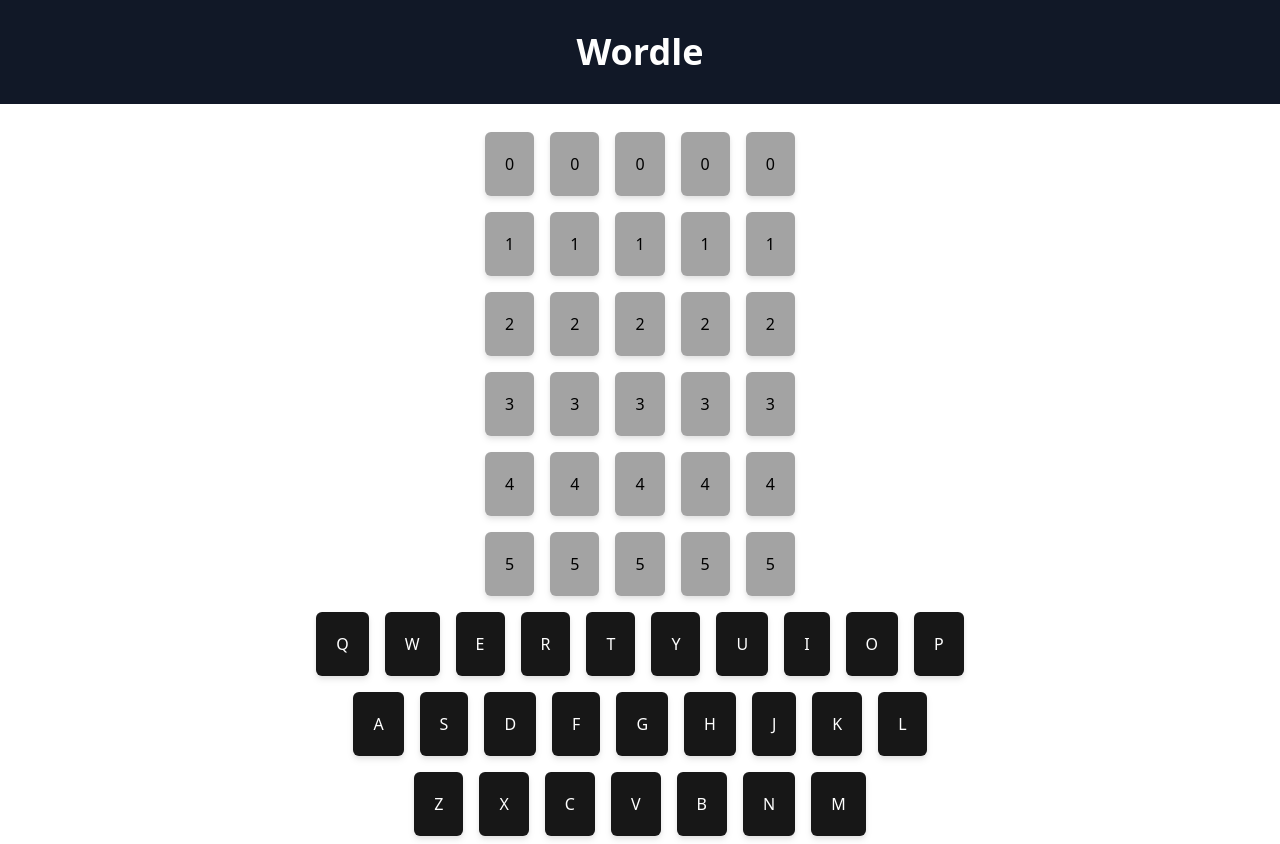
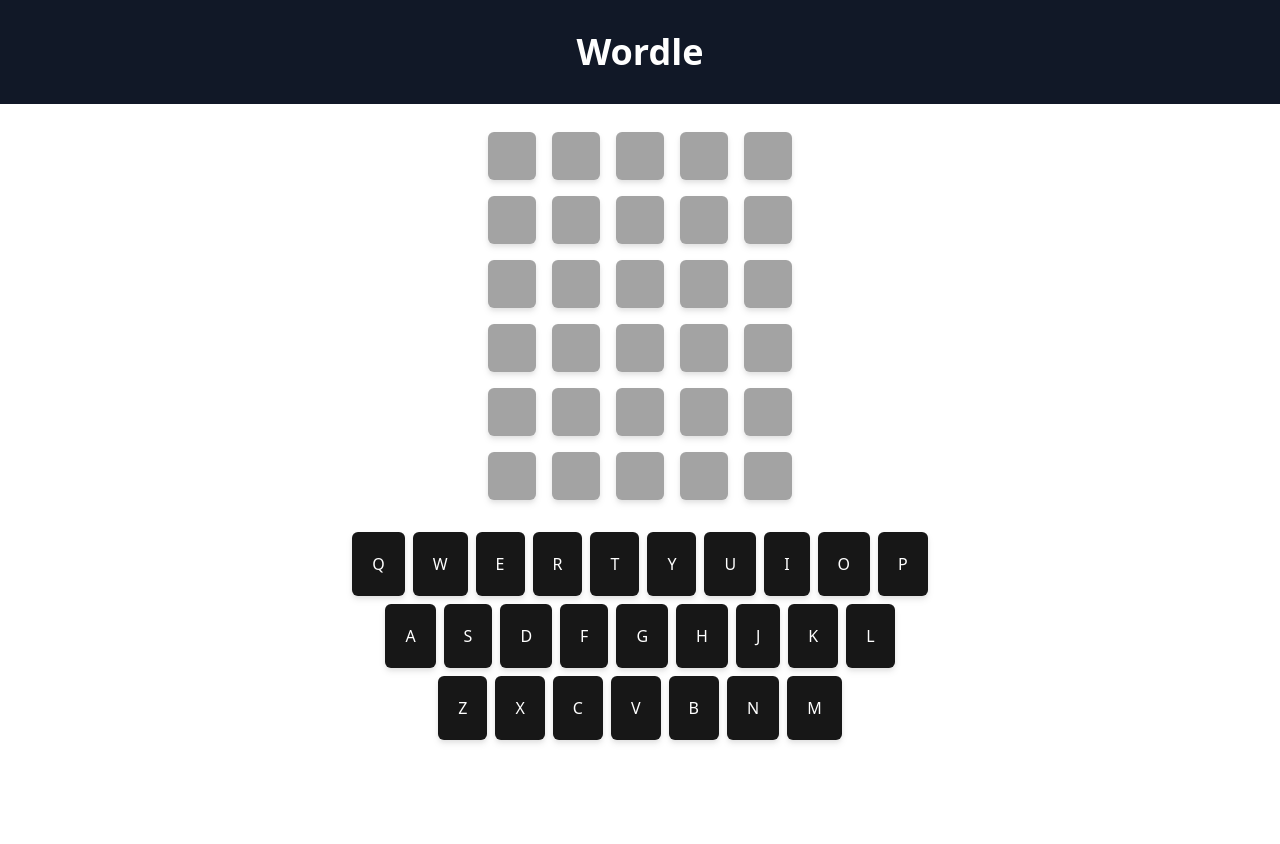
Before and after one commit to Reece-Carruthers/wordle, a React (Vite) app: page / in a window 1280 px wide. After the commit the page ends 800 px from the top, so only its background shows below. Built offline with nearby package versions, Linux system fonts and the light colour scheme.

Commit message:
Begin adding state and functionallity to the game, move state into controller component

```diff
--- a/src/components/Grid.jsx
+++ b/src/components/Grid.jsx
@@ -1,16 +1,18 @@
-import Row from "./Row.jsx";
+import PropTypes from "prop-types";
 
-export default function Grid({numberOfGuesses, sizeOfWord}) {
+export default function Grid({rows}) {
 
     return (
         <>
             <div className="flex flex-col">
-                {[...Array(numberOfGuesses).keys()].map((i) => {
-                    return (
-                        <Row rowNumber={i} sizeOfWord={sizeOfWord} key={i} />
-                    )
-                })}
+                {rows.map((row, index) => (
+                    <span key={index}>{row}</span>
+                ))}
             </div>
         </>
     )
 }
+
+Grid.propTypes = {
+    rows: PropTypes.arrayOf(PropTypes.element).isRequired,
+};
--- a/src/components/Keyboard.jsx
+++ b/src/components/Keyboard.jsx
@@ -1,4 +1,4 @@
-export default function Keyboard() {
+export default function Keyboard({setGuess}) {
 
     const keyboardLetters = [
         ["Q", "W", "E", "R", "T", "Y", "U", "I", "O", "P"],
@@ -15,8 +15,11 @@
                     {letterGroup.map((letter) => {
                         return (
                             <button key={letter}
-                                    className="p-5 m-1 sm:m-2 bg-neutral-900 rounded-md drop-shadow-md text-white"
+                                    className="p-3 m-1 sm:p-5 bg-neutral-900 rounded-md drop-shadow-md text-white text-xs sm:text-base"
                                     value={letter}
+                                    onClick={(e) => {
+                                        setGuess(e.target.value)
+                                    }}
                             >
                                 {letter}
                             </button>
--- a/src/components/Row.jsx
+++ b/src/components/Row.jsx
@@ -1,18 +1,22 @@
-export default function Row({ rowNumber , sizeOfWord}) {
+import PropTypes from "prop-types";
 
-    const buttonStyling = "p-5 m-1 sm:m-2 bg-neutral-400 rounded-md drop-shadow-md"
+export default function Row({rowBoxes}) {
 
     return (
         <>
-            <div id={"row-"+rowNumber} className="flex flex-row">
-                {[...Array(sizeOfWord).keys()].map((i) => {
+            <div className="flex flex-row">
+                {rowBoxes.map((rowBox, index) => {
                     return (
-                        <button className={buttonStyling} key={i}>
-                            {rowNumber}
-                        </button>
+                        <span key={index}>{rowBox}</span>
                     )
                 })}
             </div>
         </>
     )
 }
+
+Row.propTypes = {
+    rowBoxes: PropTypes.arrayOf(PropTypes.shape({
+        value: PropTypes.string
+    })).isRequired,
+};
--- /dev/null
+++ b/src/components/RowBox.jsx
@@ -0,0 +1,18 @@
+import PropTypes from "prop-types";
+
+export default function RowBox({value}) {
+
+    const boxStyling = "p-5 md:p-6 m-1 sm:m-2 bg-neutral-400 rounded-md drop-shadow-md"
+
+    return (
+        <>
+            <button className={boxStyling} value={value}>
+                {value}
+            </button>
+        </>
+    )
+}
+
+RowBox.propTypes = {
+    value: PropTypes.string.isRequired
+};
--- a/src/components/Wordle.jsx
+++ b/src/components/Wordle.jsx
@@ -1,14 +1,40 @@
 import Grid from "./Grid.jsx";
 import Keyboard from "./Keyboard.jsx";
+import {useState} from "react";
+import Row from "./Row.jsx";
+import RowBox from "./RowBox.jsx";
 
 export default function Wordle({gameSettings}) {
+
+    const rowBoxes = [...Array(gameSettings.sizeOfWord).keys()].map((i) => {
+        return (
+            <RowBox key={i} value={""} />
+        )
+    })
+
+    const [rows, setRows] = useState([...Array(gameSettings.numberOfGuesses).keys()].map((i) => {
+        return (
+            <Row key={i} rowBoxes={rowBoxes}/>
+        )
+    }))
+
+    const [gameState, setGameState] = useState({
+        currentGuess: [0, 0],
+        word: "zebra",
+        guess: "",
+    })
+
+    const setGuess = (guess) => {
+        setGameState({...gameState, guess: guess})
+    }
+
     return (
         <>
             <div className="flex justify-center">
-                <Grid numberOfGuesses={gameSettings.numberOfGuesses} sizeOfWord={gameSettings.sizeOfWord}/>
+                <Grid rows={rows}/>
             </div>
-            <div className="flex justify-center">
-                <Keyboard />
+            <div className="flex justify-center mt-5">
+                <Keyboard setGuess={setGuess}/>
             </div>
         </>
     )
```
